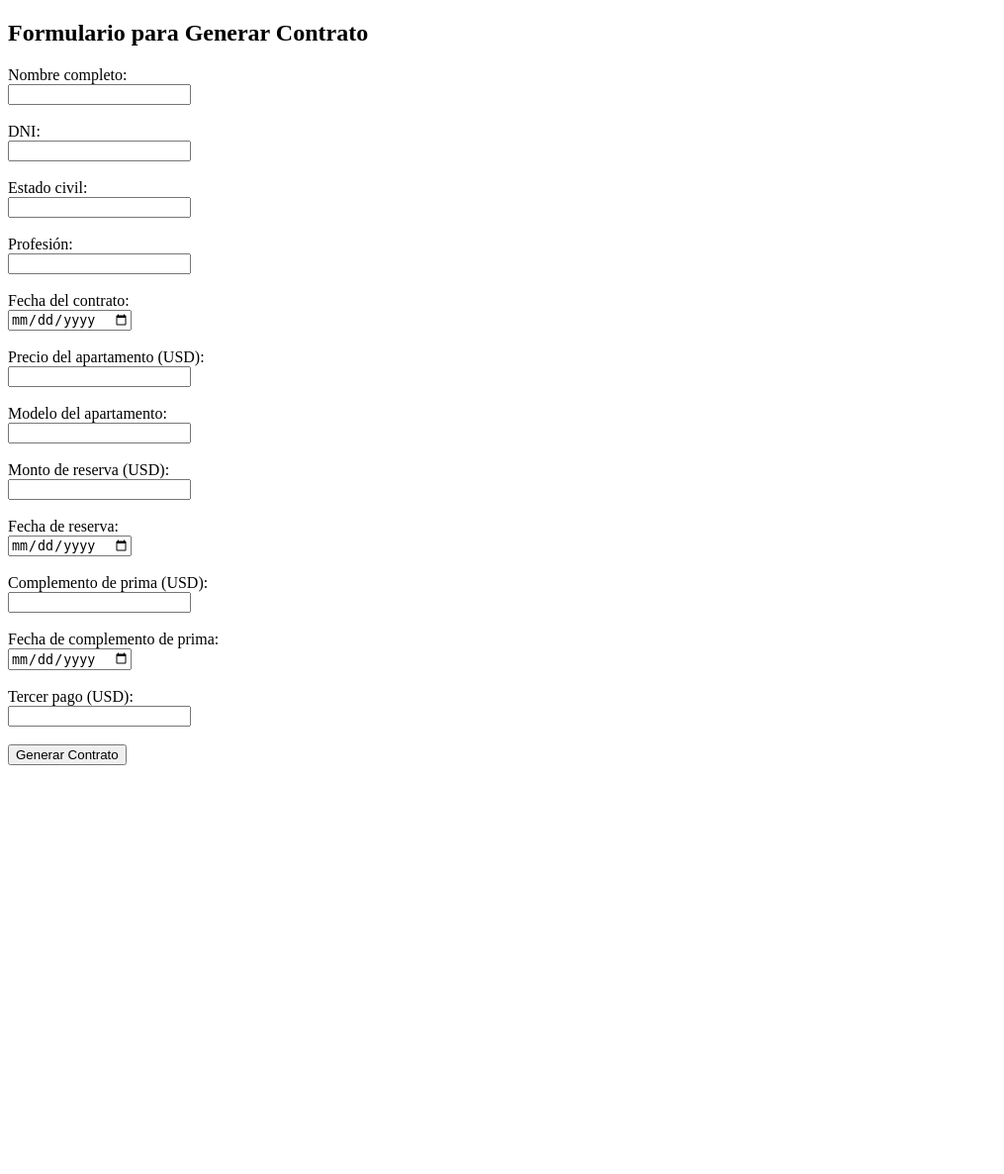
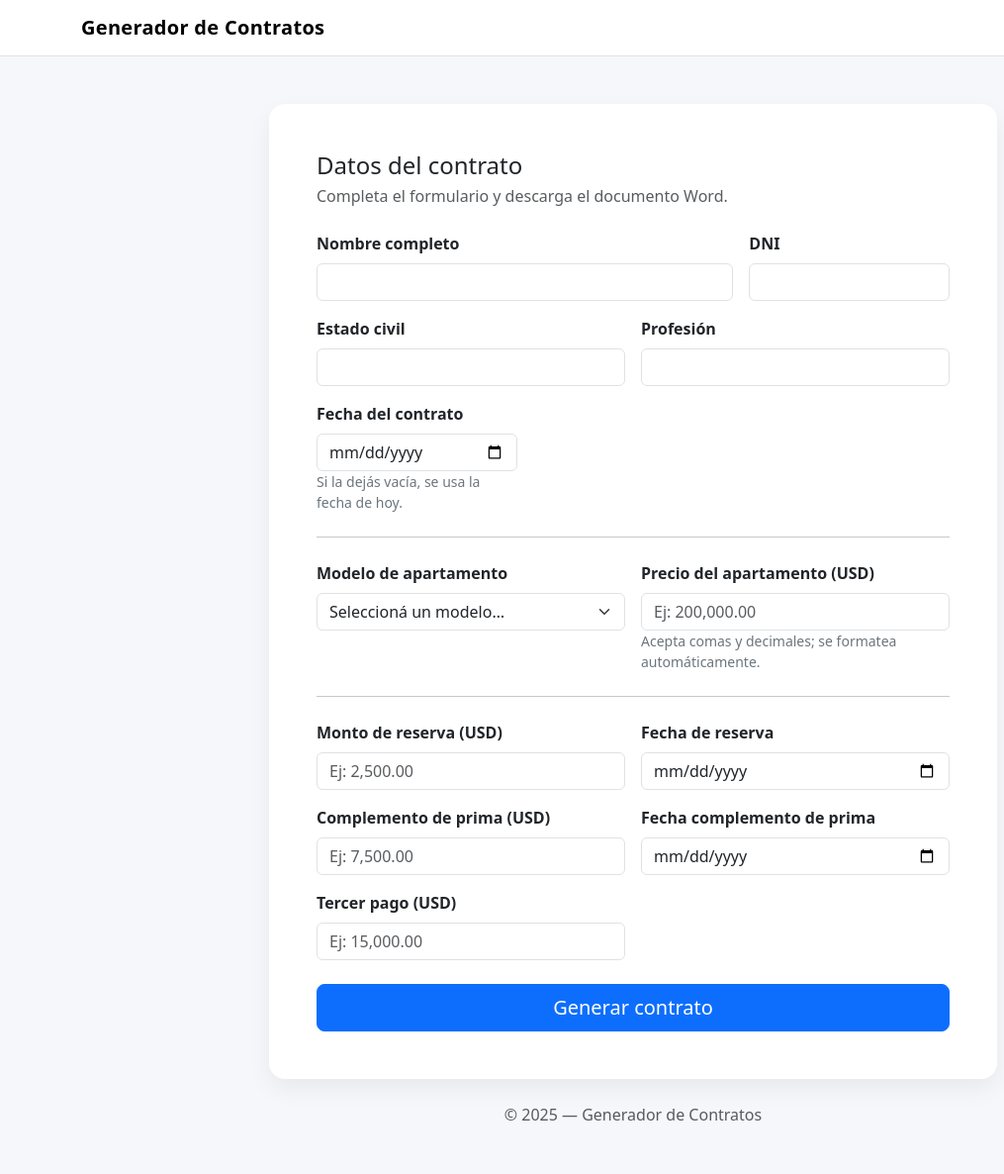
Before and after one commit to Mlopez1980/generador-contrato, a Flask app: page / in a window 1280 px wide. Shown: the whole page at 99% size, without its empty margins (0-1015 px from the left). Before the commit the page ends 773 px from the top, so only its background shows below. Run offline with Flask 3, Linux system fonts and the light colour scheme.

Commit message:
Update formulario.html

```diff
--- a/templates/formulario.html
+++ b/templates/formulario.html
@@ -1,49 +1,156 @@
-<!DOCTYPE html>
-<html lang="es">
+<!doctype html>
+<html lang="es" data-bs-theme="light">
 <head>
-    <meta charset="UTF-8">
-    <title>Generador de Contrato</title>
+  <meta charset="utf-8" />
+  <meta name="viewport" content="width=device-width, initial-scale=1" />
+  <title>Generador de Contratos</title>
+  <!-- Bootstrap 5 -->
+  <link href="https://cdn.jsdelivr.net/npm/bootstrap@5.3.3/dist/css/bootstrap.min.css" rel="stylesheet">
+  <style>
+    body { background: #f6f7fb; }
+    .brand { font-weight: 700; letter-spacing: .3px; }
+    .card { border: none; border-radius: 1rem; box-shadow: 0 10px 25px rgba(0,0,0,.06); }
+    .form-label { font-weight: 600; }
+    .helper { font-size: .875rem; color: #6c757d; }
+  </style>
 </head>
 <body>
-    <h2>Formulario para Generar Contrato</h2>
-    <form method="post">
-        <label>Nombre completo:</label><br>
-        <input type="text" name="nombre" required><br><br>
+  <!-- Header -->
+  <nav class="navbar navbar-expand-lg bg-white border-bottom sticky-top">
+    <div class="container">
+      <a class="navbar-brand brand" href="#">Generador de Contratos</a>
+    </div>
+  </nav>
 
-        <label>DNI:</label><br>
-        <input type="text" name="dni" required><br><br>
+  <!-- Main -->
+  <div class="container py-5">
+    <div class="row justify-content-center">
+      <div class="col-lg-9 col-xl-8">
+        <div class="card">
+          <div class="card-body p-4 p-sm-5">
+            <h1 class="h4 mb-1">Datos del contrato</h1>
+            <p class="text-muted mb-4">Completa el formulario y descarga el documento Word.</p>
 
-        <label>Estado civil:</label><br>
-        <input type="text" name="estado_civil" required><br><br>
+            <form method="post" novalidate class="needs-validation" id="form-contrato">
 
-        <label>Profesión:</label><br>
-        <input type="text" name="profesion" required><br><br>
+              <!-- Datos del cliente -->
+              <div class="row g-3">
+                <div class="col-md-8">
+                  <label class="form-label" for="nombre">Nombre completo</label>
+                  <input class="form-control" id="nombre" name="nombre" type="text" required>
+                  <div class="invalid-feedback">Ingresá el nombre completo.</div>
+                </div>
 
-        <label>Fecha del contrato:</label><br>
-        <input type="date" name="fecha"><br><br>
+                <div class="col-md-4">
+                  <label class="form-label" for="dni">DNI</label>
+                  <input class="form-control" id="dni" name="dni" type="text" required>
+                  <div class="invalid-feedback">Ingresá el DNI.</div>
+                </div>
 
-        <label>Precio del apartamento (USD):</label><br>
-        <input type="text" name="precio" required><br><br>
+                <div class="col-md-6">
+                  <label class="form-label" for="estado_civil">Estado civil</label>
+                  <input class="form-control" id="estado_civil" name="estado_civil" type="text" required>
+                  <div class="invalid-feedback">Ingresá el estado civil.</div>
+                </div>
 
-        <label>Modelo del apartamento:</label><br>
-        <input type="text" name="modelo" required><br><br>
+                <div class="col-md-6">
+                  <label class="form-label" for="profesion">Profesión</label>
+                  <input class="form-control" id="profesion" name="profesion" type="text" required>
+                  <div class="invalid-feedback">Ingresá la profesión.</div>
+                </div>
 
-        <label>Monto de reserva (USD):</label><br>
-        <input type="text" name="monto_reserva" required><br><br>
+                <div class="col-md-4">
+                  <label class="form-label" for="fecha">Fecha del contrato</label>
+                  <input class="form-control" id="fecha" name="fecha" type="date">
+                  <div class="helper">Si la dejás vacía, se usa la fecha de hoy.</div>
+                </div>
+              </div>
 
-        <label>Fecha de reserva:</label><br>
-        <input type="date" name="fecha_reserva"><br><br>
+              <hr class="my-4">
 
-        <label>Complemento de prima (USD):</label><br>
-        <input type="text" name="complemento_prima" required><br><br>
+              <!-- Propiedad -->
+              <div class="row g-3">
+                <div class="col-md-6">
+                  <label class="form-label" for="modelo">Modelo de apartamento</label>
+                  <select class="form-select" id="modelo" name="modelo" required>
+                    <option value="" selected disabled>Seleccioná un modelo…</option>
+                    {% for m in modelos %}
+                      <option value="{{ m }}">{{ m }}</option>
+                    {% endfor %}
+                  </select>
+                  <div class="invalid-feedback">Seleccioná un modelo.</div>
+                </div>
 
-        <label>Fecha de complemento de prima:</label><br>
-        <input type="date" name="fecha_complemento"><br><br>
+                <div class="col-md-6">
+                  <label class="form-label" for="precio">Precio del apartamento (USD)</label>
+                  <input class="form-control" id="precio" name="precio" type="text" inputmode="decimal" placeholder="Ej: 200,000.00" required>
+                  <div class="helper">Acepta comas y decimales; se formatea automáticamente.</div>
+                  <div class="invalid-feedback">Ingresá el precio.</div>
+                </div>
+              </div>
 
-        <label>Tercer pago (USD):</label><br>
-        <input type="text" name="tercer_pago" required><br><br>
+              <hr class="my-4">
 
-        <button type="submit">Generar Contrato</button>
-    </form>
+              <!-- Pagos -->
+              <div class="row g-3">
+                <div class="col-md-6">
+                  <label class="form-label" for="monto_reserva">Monto de reserva (USD)</label>
+                  <input class="form-control" id="monto_reserva" name="monto_reserva" type="text" inputmode="decimal" placeholder="Ej: 2,500.00" required>
+                  <div class="invalid-feedback">Ingresá el monto de reserva.</div>
+                </div>
+
+                <div class="col-md-6">
+                  <label class="form-label" for="fecha_reserva">Fecha de reserva</label>
+                  <input class="form-control" id="fecha_reserva" name="fecha_reserva" type="date">
+                </div>
+
+                <div class="col-md-6">
+                  <label class="form-label" for="complemento_prima">Complemento de prima (USD)</label>
+                  <input class="form-control" id="complemento_prima" name="complemento_prima" type="text" inputmode="decimal" placeholder="Ej: 7,500.00" required>
+                  <div class="invalid-feedback">Ingresá el complemento de prima.</div>
+                </div>
+
+                <div class="col-md-6">
+                  <label class="form-label" for="fecha_complemento">Fecha complemento de prima</label>
+                  <input class="form-control" id="fecha_complemento" name="fecha_complemento" type="date">
+                </div>
+
+                <div class="col-md-6">
+                  <label class="form-label" for="tercer_pago">Tercer pago (USD)</label>
+                  <input class="form-control" id="tercer_pago" name="tercer_pago" type="text" inputmode="decimal" placeholder="Ej: 15,000.00" required>
+                  <div class="invalid-feedback">Ingresá el tercer pago.</div>
+                </div>
+              </div>
+
+              <div class="d-grid mt-4">
+                <button class="btn btn-primary btn-lg" type="submit">Generar contrato</button>
+              </div>
+            </form>
+
+          </div>
+        </div>
+
+        <p class="text-center text-muted mt-4 mb-0">
+          © {{ 2025 }} — Generador de Contratos
+        </p>
+      </div>
+    </div>
+  </div>
+
+  <!-- Bootstrap JS (validaciones simples) -->
+  <script src="https://cdn.jsdelivr.net/npm/bootstrap@5.3.3/dist/js/bootstrap.bundle.min.js"></script>
+  <script>
+    // Validación nativa de Bootstrap
+    (() => {
+      const form = document.getElementById('form-contrato');
+      form.addEventListener('submit', (e) => {
+        if (!form.checkValidity()) {
+          e.preventDefault();
+          e.stopPropagation();
+        }
+        form.classList.add('was-validated');
+      });
+    })();
+  </script>
 </body>
 </html>
```
